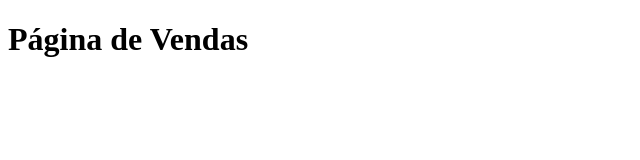
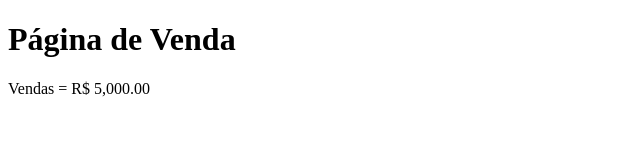
Before and after one commit to nateneuler/primeiro_github, a plain HTML site: page Vendas.html in a window 1280 px wide. Shown: the whole page, without its empty margins (0-640 px from the left). Drawn offline with Linux system fonts and the light colour scheme.

Commit message:
Acrescentando valor das vendas

```diff
--- a/Vendas.html
+++ b/Vendas.html
@@ -6,6 +6,7 @@
     <title>Document</title>
 </head>
 <body>
-    <h1>Página de Vendas</h1>
+    <h1>Página de Venda</h1>
+    <p>Vendas  = R$ 5,000.00</p>
 </body>
 </html>
```
